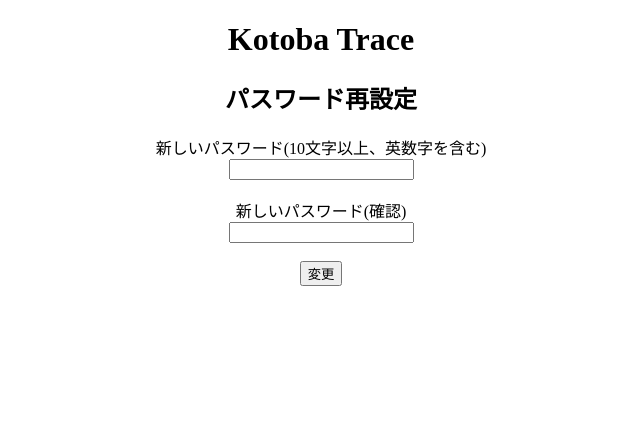
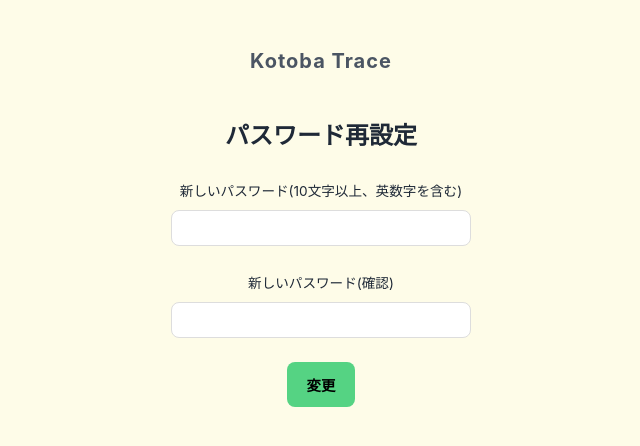
Before and after one commit to Sayaka-Higasa/Kotoba-Trace, a Django app: template accounts/templates/accounts/password_reset_confirm.html in a window 1280 px wide. Shown: the top 446 px of the page, without its empty margins (319-959 px from the left). Run offline with Django 5.2, Linux system fonts and the light colour scheme; the template is opened without the code that fills it, so the values that code supplies are empty.

Commit message:
パスワード再設定htmlのデザイン修正

```diff
--- a/accounts/templates/accounts/password_reset_confirm.html
+++ b/accounts/templates/accounts/password_reset_confirm.html
@@ -1,38 +1,46 @@
-<!DOCTYPE html>
-<html lang= "ja">
-<head>
-    <meta charset="UTF-8">
-</head>
+{% extends "base.html" %}
 
-<body>
+{% block title %}パスワード再設定{% endblock %}
 
-    <div style="text-align:center;">
+{% block content %}
 
-    <header>
-        <h1 style="text-align:center">Kotoba Trace</h1>
-    </header>
+<div style="text-align:center; margin-top: 2rem;">
 
-    <h2 style="text-align:center">パスワード再設定</h2>
+    <h2>パスワード再設定</h2>
 
     {% if error %}
-    <p style="color:red">{{ error }}</p>
+        <p style="color:red; font-size: 0.85rem; margin-top: 1rem;">
+            {{ error }}
+        </p>
     {% endif %}
 
-    <form method = "post">
-    {% csrf_token %}
+    <form method="post" style="margin-top: 1.5rem;">
+        {% csrf_token %}
 
-    <label
+        <div style="margin-bottom: 1.5rem;">
+            <label style="font-size: 0.85rem;">
+                新しいパスワード(10文字以上、英数字を含む)
+            </label><br>
 
-    <label style="text-align:center">新しいパスワード(10文字以上、英数字を含む)</label><br>
-    <input type = "password" name="password">
-    <br><br>
+            <input type="password" name="password"
+                style="width: 100%; max-width: 300px; padding: 0.6rem; margin-top: 0.5rem; border: 1px solid #ddd; border-radius: 0.5rem;">
+        </div>
 
-    <label style="text-align:center">新しいパスワード(確認)</label><br>
-    <input type = "password" name="password_confirm">
-    <br><br>
+        <div style="margin-bottom: 1.5rem;">
+            <label style="font-size: 0.85rem;">
+                新しいパスワード(確認)
+            </label><br>
 
-    <button type = "submit">変更</button>
+            <input type="password" name="password_confirm"
+                style="width: 100%; max-width: 300px; padding: 0.6rem; margin-top: 0.5rem; border: 1px solid #ddd; border-radius: 0.5rem;">
+        </div>
+
+        <button type="submit" class="btn btn-primary" style="font-size: 0.9rem;">
+            変更
+        </button>
+
     </form>
-    </div>
-</body>
-</html>
+
+</div>
+
+{% endblock %}
```
